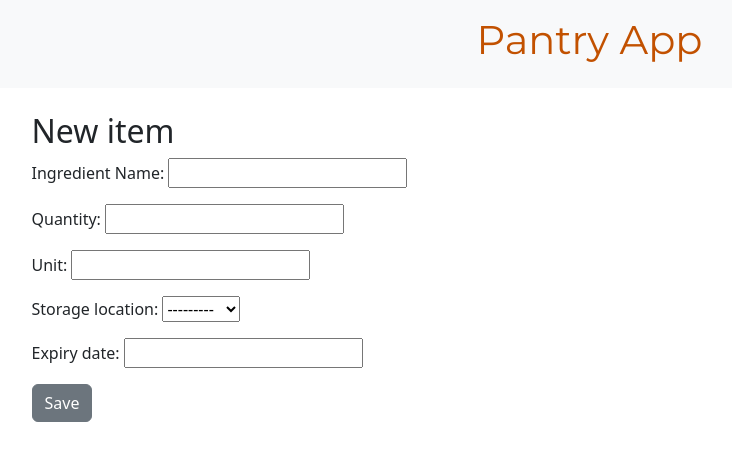
After one commit to zhahin-ielyas/GitExercise-6-8, a Django app: page /pantry/item/new/ in a window 1280 px wide. The commit adds this page. Shown: the top 461 px of the page, without its empty margins (58-790 px from the left). Run offline with Django 5.2, Linux system fonts and the light colour scheme.

Commit message:
Pantry: Added form to add new pantry item

```diff
--- /dev/null
+++ b/pantry/forms.py
@@ -0,0 +1,10 @@
+from django import forms
+from . models import Ingredient
+from . models import PantryItem
+
+class PantryForm(forms.ModelForm):
+    ingredient_name = forms.CharField(label='Ingredient Name')
+
+    class Meta:
+        model = PantryItem
+        fields = ('ingredient_name','quantity','unit','storage_location','expiry_date')
--- /dev/null
+++ b/pantry/templates/pantry/pantry_item_edit.html
@@ -0,0 +1,10 @@
+{% extends 'pantry/base.html' %}
+
+{% block content %}
+    <h2>New item</h2>
+    <form method="PANTRY ITEM" class="pantry-item-form">{% csrf_token %}
+        {{ form.as_p }}
+        <button type="submit" class="save btn btn-secondary">Save</button>
+    </form>
+
+{% endblock %}
--- a/pantry/urls.py
+++ b/pantry/urls.py
@@ -4,4 +4,12 @@ from . import views
 urlpatterns = [
     path('', views.ingredient_list, name='ingredient_list'),
     path('<str:category>/', views.ingredient_list, name='ingredient_list_by_category'),
+    # Form view
+    path('pantry/item/new/', views.pantry_item_new, name='pantry_item_new_form'),
+
+# Display item view
+    path('pantry/item/<str:name>/<int:quantity>/<str:unit>/<str:location>/<str:expiry>/', views.pantry_item_detail, name='pantry_item_detail'),
+    # urls.py
+    path('pantry/item/new/', views.pantry_item_new, name='pantry_item_new_form'),
+
 ]
--- a/pantry/views.py
+++ b/pantry/views.py
@@ -1,6 +1,8 @@
 from django.shortcuts import render
 from . models import Ingredient
 from . models import PantryItem
+from .forms import PantryForm
+from django.shortcuts import redirect
 
 def base(request):
     return render(request, 'pantry/base.html')
@@ -12,5 +14,38 @@ def ingredient_list(request, category=None):
 
 
     return render(request, 'pantry/ingredient_list.html', {'pantry_items': pantry_items,  'active_category': category or 'all',})
+# Handles form submission
+def pantry_item_new(request):
+    if request.method == "POST":
+        form = PantryForm(request.POST)
+        if form.is_valid():
+            ingredient_name = form.cleaned_data['ingredient_name']
+            ingredient, created = Ingredient.objects.get_or_create(name=ingredient_name)
+
+            item = form.save(commit=False)
+            item.author = request.user
+            item.save()
+            return redirect('pantry_item_detail',
+                name=item.ingredient.name,
+                quantity=item.quantity,
+                unit=item.unit,
+                location=item.storage_location.title(),
+                expiry=item.expiry_date.strftime('%Y-%m-%d') if item.expiry_date else "N/A"
+            )
+    else:
+        form = PantryForm()
+    return render(request, 'pantry/pantry_item_edit.html', {'form': form})
+
+
+# Shows saved item from URL
+def pantry_item_detail(request, name, quantity, unit, location, expiry):
+    return render(request, 'pantry/pantry_item_detail.html', {
+        'name': name,
+        'quantity': quantity,
+        'unit': unit,
+        'location': location,
+        'expiry': expiry
+    })
+
 
 # Create your views here.
```
Also changed, not shown: pantry/templates/pantry/ingredient_list.html (+7 -0 lines), pantry/templates/pantry/base.html (line endings or trailing spaces), pantry/templates/pantry/icons/plus-circle.svg (added).
